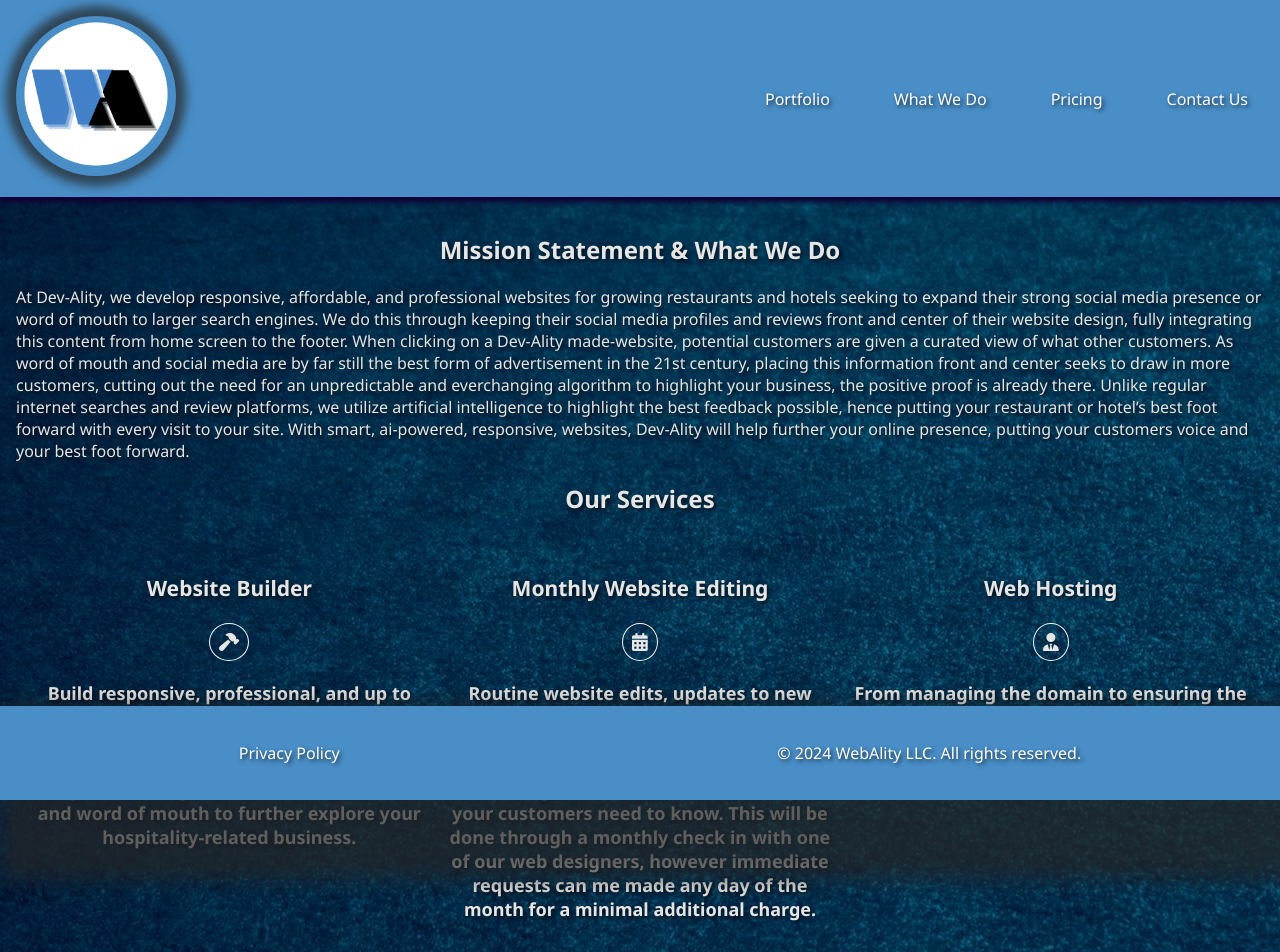
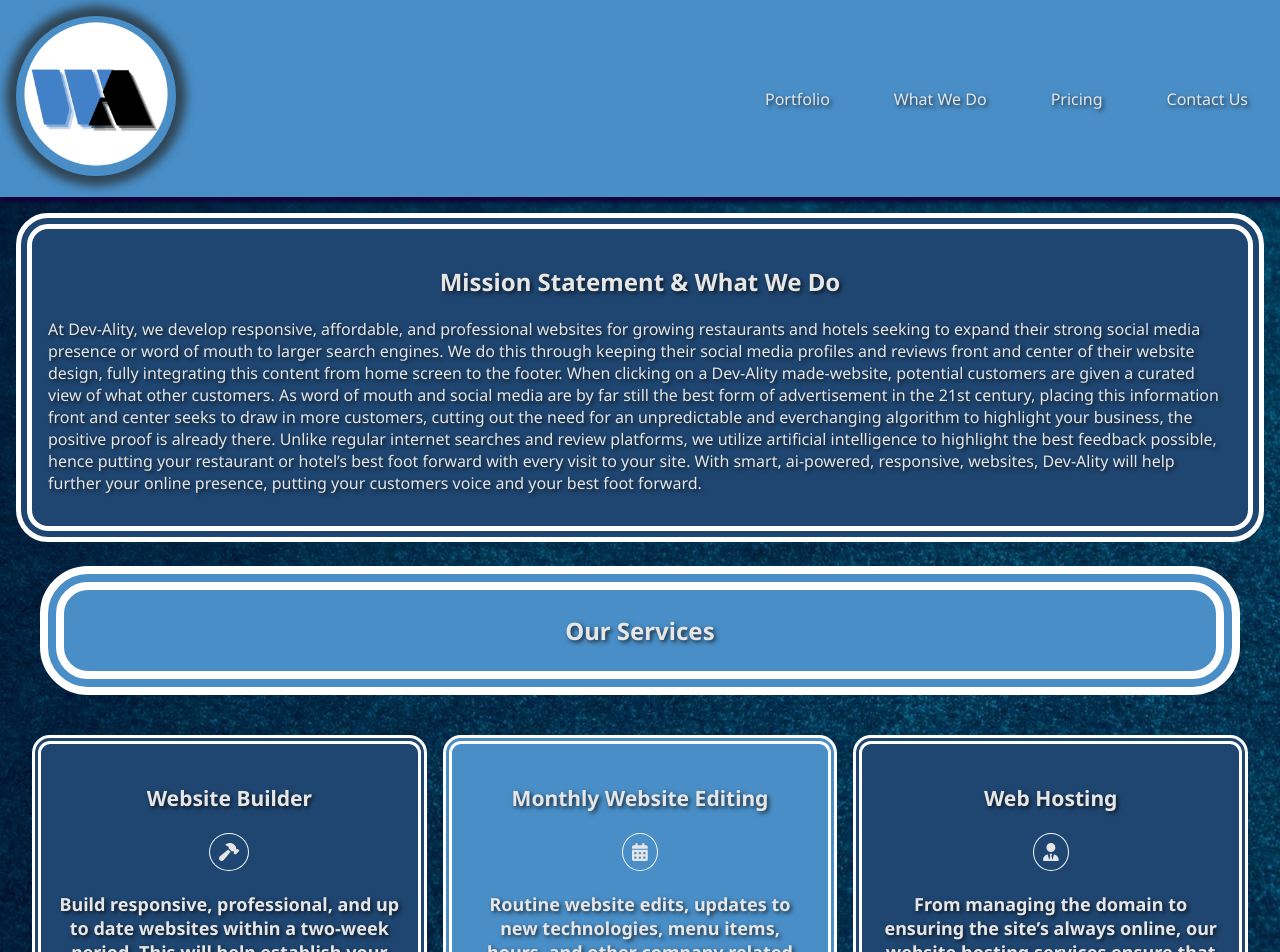
Before and after one commit to madisonVLL/landlocket_site, a React (Create React App) app: page /WhatWeDo in a window 1280 px wide. Shown: the top 952 px of the page. Built offline with nearby package versions, Linux system fonts and the light colour scheme.

Commit message:
first edits

```diff
--- a/src/AboutUs.js
+++ b/src/AboutUs.js
@@ -5,14 +5,18 @@
 const AboutUs = () => {
     return (
         <div style={{padding: "1em"}}>
-        <h2 style={{textAlign: "center"}}>Mission Statement & What We Do</h2>
-        <p>At Dev-Ality, we develop responsive, affordable, and professional websites for growing restaurants and hotels seeking to expand their strong social media presence or word of mouth to larger search engines. We do this through keeping their social media profiles and reviews front and center of their website design, fully integrating this content from home screen to the footer. When clicking on a Dev-Ality made-website, potential customers are given a curated view of what other customers. As word of mouth and social media are by far still the best form of advertisement in the 21st century, placing this information front and center seeks to draw in more customers, cutting out the need for an unpredictable and everchanging algorithm to highlight your business, the positive proof is already there. Unlike regular internet searches and review platforms, we utilize artificial intelligence to highlight the best feedback possible, hence putting your restaurant or hotel’s best foot forward with every visit to your site. With smart, ai-powered, responsive, websites, Dev-Ality will help further your online presence, putting your customers voice and your best foot forward. </p>
-        <h2 style={{textAlign: "center"}}>Our Services</h2>
+            <div style={{border: "1em double white", borderRadius: "2em", padding: "1em", backgroundColor: "#1F4671"}}>
+                <h2 style={{textAlign: "center"}}>Mission Statement & What We Do</h2>
+                <p>At Dev-Ality, we develop responsive, affordable, and professional websites for growing restaurants and hotels seeking to expand their strong social media presence or word of mouth to larger search engines. We do this through keeping their social media profiles and reviews front and center of their website design, fully integrating this content from home screen to the footer. When clicking on a Dev-Ality made-website, potential customers are given a curated view of what other customers. As word of mouth and social media are by far still the best form of advertisement in the 21st century, placing this information front and center seeks to draw in more customers, cutting out the need for an unpredictable and everchanging algorithm to highlight your business, the positive proof is already there. Unlike regular internet searches and review platforms, we utilize artificial intelligence to highlight the best feedback possible, hence putting your restaurant or hotel’s best foot forward with every visit to your site. With smart, ai-powered, responsive, websites, Dev-Ality will help further your online presence, putting your customers voice and your best foot forward. </p>
+            </div>
+            <div style={{width: "100%", margin: "auto",}}>
+            <h2 style={{textAlign: "center", padding: "1em", backgroundColor: "#498ec7", border: "1em double white", borderRadius: "2em", margin: "1em"}}>Our Services</h2>
+            </div>
         <table>
             <tr>
-                <th className="contentDiv" style={{width:"33%", alignContent: "start"}}><h3>Website Builder</h3><FontAwesomeIcon icon={faHammer} className="fontIcon"/><p>Build responsive, professional, and up to date websites within a two-week period. This will help establish your online presence on google and other search engines, driving traffic from social media and word of mouth to further explore your hospitality-related business.</p></th>
+                <th className="contentDiv" style={{width:"33%", alignContent: "start", backgroundColor: "#1F4671"}}><h3>Website Builder</h3><FontAwesomeIcon icon={faHammer} className="fontIcon"/><p>Build responsive, professional, and up to date websites within a two-week period. This will help establish your online presence on google and other search engines, driving traffic from social media and word of mouth to further explore your hospitality-related business.</p></th>
                 <th className="contentDiv" style={{width:"33%", alignContent: "start"}}><h3>Monthly Website Editing</h3><FontAwesomeIcon icon={faCalendarDays} className="fontIcon"/><p>Routine website edits, updates to new technologies, menu items, hours, and other company related changes. This will ensure that your website is always up to date reflecting the information and changes your customers need to know. This will be done through a monthly check in with one of our web designers, however immediate requests can me made any day of the month for a minimal additional charge.</p></th>
-                <th className="contentDiv" style={{width:"33%", alignContent: "start"}}><h3>Web Hosting</h3><FontAwesomeIcon icon={faUserTie} className="fontIcon"/><p>From managing the domain to ensuring the site’s always online, our website hosting services ensure that customers will always be able to access your website.</p></th>
+                <th className="contentDiv" style={{width:"33%", alignContent: "start", backgroundColor: "#1F4671"}}><h3>Web Hosting</h3><FontAwesomeIcon icon={faUserTie} className="fontIcon"/><p>From managing the domain to ensuring the site’s always online, our website hosting services ensure that customers will always be able to access your website.</p></th>
             </tr>
         </table>
     </div>
--- a/src/App.css
+++ b/src/App.css
@@ -1,15 +1,14 @@
 .contentDiv {
   font-size: large;
   transition: 3s width;
+  border: 0.5em double #ffffff;
+  background-color: #498ec7;
+  border-radius: 1em;
+  padding: 1em;
 }
 
 .contentDiv:hover{
   font-size: larger;
-  background: -webkit-linear-gradient(left, #498ec7, #e6e6e6);
-  -webkit-background-clip: text;
-  background-clip: text;
-  -webkit-text-fill-color: transparent;
-
 }
 
 .fontIcon {
@@ -26,7 +25,7 @@
   background-clip: text;
   -webkit-text-fill-color: transparent;
   text-shadow: none;
-  font-weight: bolder;
+
 
 }
 
@@ -51,7 +50,7 @@
   padding: 0.5em 1em 0.5em 1em;
   align-items: center;
   border-radius: 2em;
-  border: 0.5em double  white;
+  border: 0.5em double  #e6e6e6;
   background-color: #498ec7;
   font-size: larger;
 }
@@ -60,3 +59,16 @@
 .portfolio {
   margin: 1em;
 }
+
+.buttonStyle {
+  border-radius: 2em;
+  background-color: rgb(24, 53, 94);
+  font-size: x-large;
+  padding: 1em;
+  border: 0.5em double #e6e6e6;
+  transition: 2s width;
+}
+
+.buttonStyle:hover {
+  font-size: xx-large;
+}
--- a/src/Contact.js
+++ b/src/Contact.js
@@ -6,14 +6,18 @@
         <div>
         <table style={{marginLeft: "auto", marginRight: "auto", width: "100%"}}>
             <tr>
-                <th style={{width: "50%"}} className='createItem'>
-                    <p><b>Email</b></p>
-                    <p>Please email us if you'd like to partner with us to create a responsive, professional, and engaging website to increase your reach at <a href="malito: madison@landlocket.com">madison@landlocket.com</a></p>
+                <th style={{width: "50%"}} className='contentDiv'>
+                    <a href="malito: madison@landlocket.com" target="_blank">
+                        <p><b>Email</b></p>
+                        <p>Please email us if you'd like to partner with us to create a responsive, professional, and engaging website to increase your reach at <a href="malito: madison@landlocket.com">madison@landlocket.com</a></p>
+                    </a>
                 </th>
-                <th  style={{width: "50%"}} className='createItem'>
+                <th  style={{width: "50%"}} className='contentDiv'>
+                    <a href="https://calendly.com/madison-landlocket/30min" target='_blank'>
                     <p><b>Schedule a Meeting</b></p>
                     <p>Schedule an appointment with Calendly <a href="https://calendly.com/madison-landlocket/30min" target='_blank'></a></p>
                     <img alt="Schedule a Calendly meeting with our team here" src={calandly} style={{width: "5em", alignContent: "center"}}/>
+                    </a>
                 </th>
             </tr>
         </table>
--- a/src/Footer.js
+++ b/src/Footer.js
@@ -3,7 +3,7 @@
 
 const Footer = () => {
     return (
-        <footer style={{width: "100%", bottom: "0", position: "fixed"}}>
+        <footer style={{width: "100%", bottom: "0"}}>
             <Link className="link" to="/Privacy">Privacy Policy</Link>
             <p>&copy; 2024 WebAlity LLC. All rights reserved.</p>
         </footer>
--- a/src/Portfolio.js
+++ b/src/Portfolio.js
@@ -8,7 +8,7 @@
 
 function Project(site) {
     return (
-        <div className="createItem" style={{margin: "1em"}}>
+        <div className="contentDiv" style={{margin: "1em"}}>
             <a href={site.url} target="_blank"> <h1 style={{textAlign: "center"}}><i>{site.title}</i></h1><img src={site.photo} alt={site.title} style={{width: "100%", borderRadius: "2em"}}></img></a>
         </div>
     )
--- a/src/Privacy.js
+++ b/src/Privacy.js
@@ -2,7 +2,7 @@
 
 const PrivacyPolicy = () => {
     return (
-        <div style={{padding: "1em"}}>
+        <div style={{border: "1em double white", borderRadius: "2em", padding: "1em", backgroundColor: "#1F4671"}}>
         <h1>Privacy Policy</h1>
         <p><strong>Effective Date:</strong> September 4th, 2024</p>
         <h2>1. Introduction</h2>
--- a/src/index.css
+++ b/src/index.css
@@ -12,7 +12,7 @@
 }
 
 a {
-  color: white;
+  color: #e6e6e6;
   text-decoration: none;
 }
 
@@ -27,7 +27,7 @@
 
 button {
   border-radius: 1em;
-  color: white;
+  color: #e6e6e6;
   background-color: #498ec7;
   border: none;
   font-size: large;
@@ -41,6 +41,7 @@
   width: 100%;
   table-layout: fixed;
   border-spacing: 1em;
+  word-wrap: normal;
 }
 
 table th {
@@ -49,7 +50,7 @@
 }
 
 button:hover {
-  color: white;
+  color: #e6e6e6;
   font-size: larger;
 
 }
@@ -79,16 +80,17 @@
 
 .link {
   text-decoration: none;
-  color: white;
+  color: #e6e6e6;
 }
 
 .link:hover {
   text-decoration: underline;
   font-style: italic;
-  background: -webkit-linear-gradient(right, #498ec7, #e6e6e6);
+  background: -webkit-linear-gradient(right, #397fb9, #1F4671);
   -webkit-background-clip: text;
   background-clip: text;
   -webkit-text-fill-color: transparent;
+  text-shadow: none;
 }
 
 .navbar {
@@ -115,7 +117,7 @@
 }
 
 .nav-links a {
-  color: white;
+  color: #e6e6e6;
   text-decoration: none;
   font-size: 1rem;
   transition: 0.3s;
@@ -124,7 +126,7 @@
 /* Mobile Menu Icon */
 .mobile-menu-icon {
   display: none;
-  color: white;
+  color: #e6e6e6;
   font-size: 2rem;
   padding: 1em;
   background: none;
```
Also changed, not shown: src/Pricing.js (+8 -17 lines), src/Welcome.js (+11 -9 lines).
